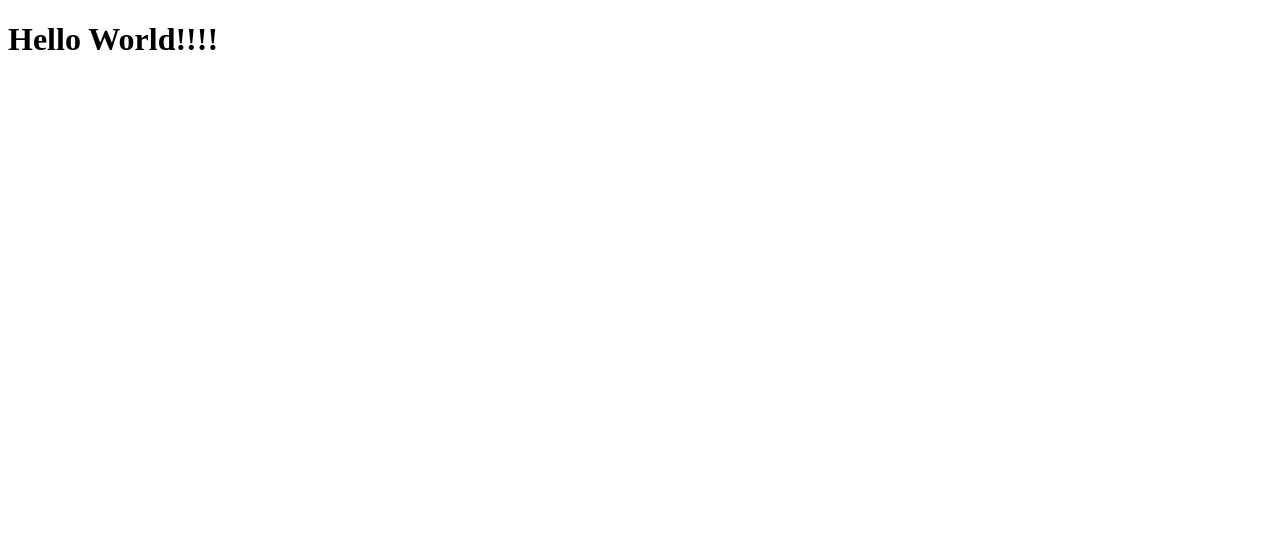
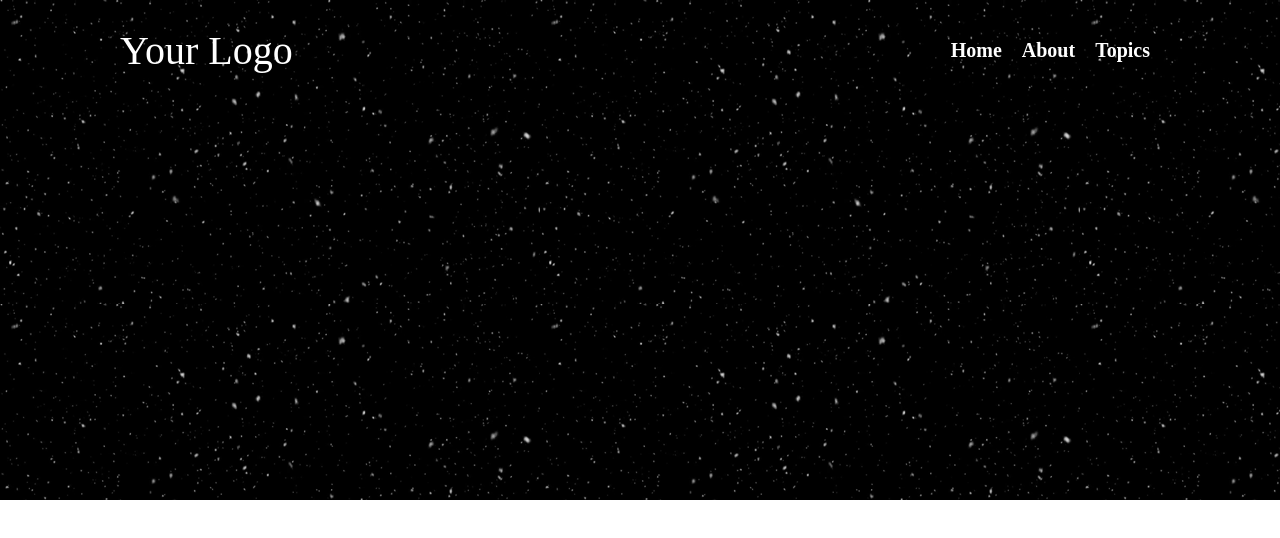
Before and after one commit to prabadanribeiro/PassChem_Webapp, a React app in the folder frontend/: page / in a window 1280 px wide. Shown: the top 538 px of the page. Built offline with nearby package versions, Linux system fonts and the light colour scheme.

Commit message:
navbar-v1

```diff
--- a/frontend/package.json
+++ b/frontend/package.json
@@ -12,16 +12,19 @@
   "license": "ISC",
   "dependencies": {
     "react": "^18.2.0",
-    "react-dom": "^18.2.0"
+    "react-dom": "^18.2.0",
+    "react-router-dom": "^6.20.0"
   },
   "devDependencies": {
     "@babel/core": "^7.23.3",
     "@babel/preset-env": "^7.23.3",
     "@babel/preset-react": "^7.23.3",
     "babel-loader": "^9.1.3",
+    "css-loader": "^6.8.1",
     "gh-pages": "^6.1.0",
     "html-loader": "^4.2.0",
     "html-webpack-plugin": "^5.5.3",
+    "style-loader": "^3.3.3",
     "webpack": "^5.89.0",
     "webpack-cli": "^5.1.4",
     "webpack-dev-server": "^4.15.1"
--- /dev/null
+++ b/frontend/src/App.js
@@ -0,0 +1,17 @@
+import React from 'react'
+import { BrowserRouter as Router, Route, Routes } from 'react-router-dom'
+import Home from './pages/Home'
+import Navbar from './components/Navbar'
+
+const App = () => {
+    console.log('hello')
+    return (
+        <Router>
+            <Routes>
+                <Route exact path='/' element={<Home />} />
+            </Routes>
+        </Router>
+    )
+}
+
+export default App
--- a/frontend/src/components/Navbar.js
+++ b/frontend/src/components/Navbar.js
@@ -0,0 +1,21 @@
+import React from 'react'
+import Link from 'react-router-dom'
+import '../styles/Navbar.css'
+
+const Navbar = (props) => {
+    const background = props.home
+    return (
+        <div className="background">
+            <nav className="navbar">
+            <a className="logo">Your Logo</a>
+            <ul className="nav-items">
+                <li><a className="nav-item">Home</a></li>
+                <li><a className="nav-item">About</a></li>
+                <li><a className="nav-item">Topics</a></li>
+            </ul>
+            </nav>
+        </div>
+    )
+}
+
+export default Navbar
--- a/frontend/src/containers/App.js
+++ /dev/null
@@ -1,13 +0,0 @@
-import React, { Component } from 'react'
-
-class App extends Component {
-    render() {
-        return (
-            <div>
-                <h1>Hello World!!!!</h1>
-            </div>
-        )
-    }
-}
-
-export default App
--- /dev/null
+++ b/frontend/src/pages/Home.js
@@ -0,0 +1,13 @@
+import React from 'react'
+import {Links} from 'react-router-dom'
+import Navbar from '../components/Navbar'
+
+const Home = () => {
+    return (
+        <div>
+            <Navbar home={true}/>
+        </div>
+    )
+}
+
+export default Home
--- a/frontend/src/styles/Navbar.css
+++ b/frontend/src/styles/Navbar.css
@@ -0,0 +1,41 @@
+* {
+    margin: 0;
+}
+
+.background {
+    background: url('../../public/tumblr_12715cfd85836bf3fc9e7c908484a6ee_58300dd0_540.webp');
+    height: 500px;
+}
+
+.navbar {
+    height: 80px;
+    padding: 10px 120px;
+    display: flex;
+    justify-content: space-between;
+    align-items: center;
+}
+
+.logo {
+    color: white;
+    text-decoration: none;
+    font-size: 40px;
+}
+
+.nav-items {
+    list-style: none;
+    margin: 0;
+    padding: 0;
+    display: flex;
+    font-size: 20px;
+}
+
+.nav-item {
+    margin: 0 10px;
+    color: white;
+    text-decoration: none;
+    font-weight: bold;
+}
+
+.nav-item:hover {
+  text-decoration: underline;
+}
--- a/frontend/webpack.config.js
+++ b/frontend/webpack.config.js
@@ -27,7 +27,11 @@ module.exports = {
                         presets: ['@babel/preset-env', '@babel/preset-react']
                     }
                 }
-            }
-        ]
-    }
+            },
+            {
+                test: /\.css$/,
+                use: ['style-loader', 'css-loader'],
+            },
+        ],
+    },
 }
```
Also changed, not shown: frontend/src/index.js (+4 -3 lines), frontend/public/tumblr_12715cfd85836bf3fc9e7c908484a6ee_58300dd0_540.webp (added), 1 other file (tests, documents, lock files or other folders).
